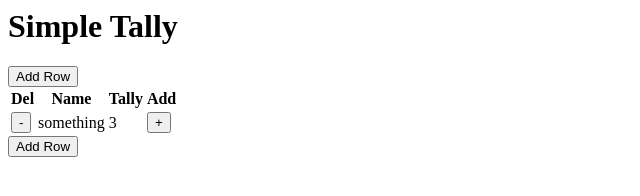
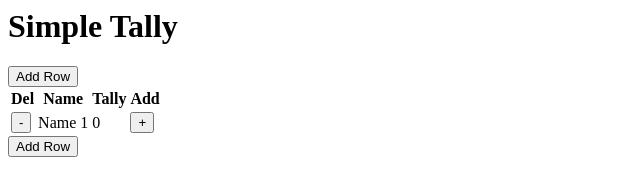
Before and after one commit to amayem/SimpleJSTally, a plain HTML site: page index.html in a window 1280 px wide. Shown: the whole page, without its empty margins (0-640 px from the left). Drawn offline with Linux system fonts and the light colour scheme.

Commit message:
Made the first initial row name placeholder consistent with the added rows’ name placeholders

```diff
--- a/index.html
+++ b/index.html
@@ -21,8 +21,8 @@
 				</tr>
 				<tr id="tr_1">
 					<td><button onclick="addTally('tr_1_tally', -1)">-</button></td>
-					<td>something</td>
-					<td id="tr_1_tally">3</td>
+					<td>Name 1</td>
+					<td id="tr_1_tally">0</td>
 					<td><button onclick="addTally('tr_1_tally', 1)">+</button></td>
 				</tr>
 			</tbody>
```
